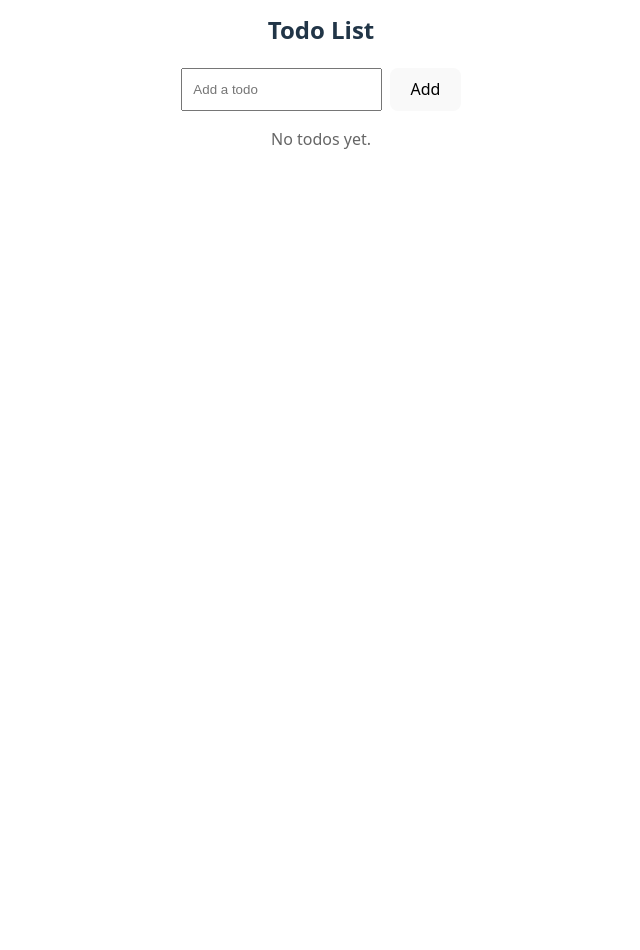
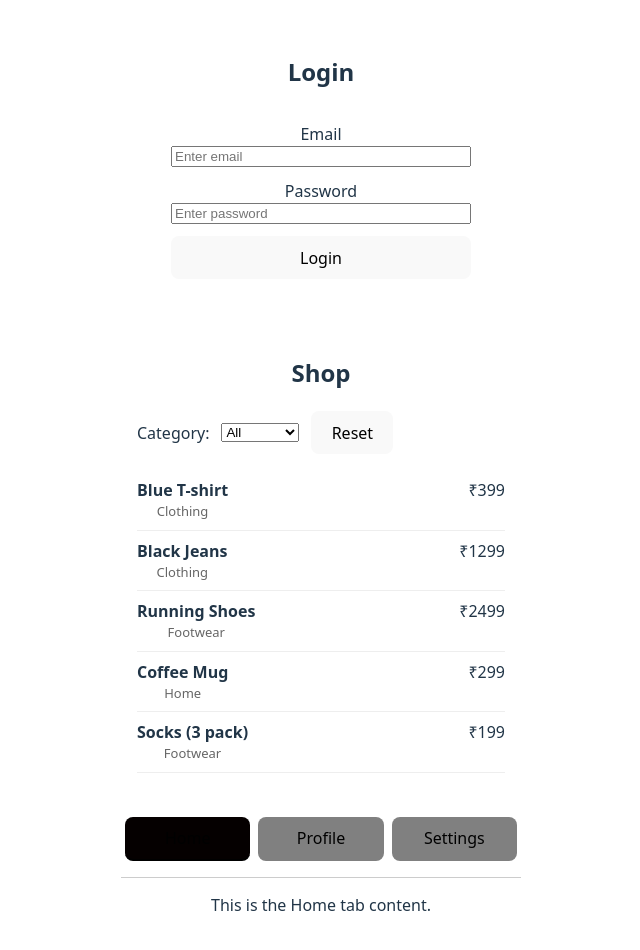
Before and after one commit to Prathm7/react-practice-problems, a React (Vite) app in the folder react-practice/: page / in a window 1280 px wide. Shown: the part 380-1330 px from the top of the page, without its empty margins (319-959 px from the left). Before the commit the page ends 800 px from the top, so only its background shows below. Built offline with nearby package versions, Linux system fonts and the light colour scheme.

Commit message:
feat: add P03 Controlled Form, P04 Parent Child Lifting and P05 Tabs Component

```diff
--- a/react-practice/src/App.jsx
+++ b/react-practice/src/App.jsx
@@ -4,6 +4,10 @@ import viteLogo from "/vite.svg";
 import "./App.css";
 import Counter from "./problems/P01-basic-counter/BasicCounter";
 import TodoList from "./problems/P02-todo-list/TodoList";
+import LoginForm from "./problems/P03-controlled-form-input/ControlledForm";
+import Shop from "./problems/P04–parent-child-lifting-state/Shop";
+import Tabs from "./problems/P05-tabs-component/Tabs";
+import Tab from "./problems/P05-tabs-component/Tab";
 
 function App() {
   const [count, setCount] = useState(0);
@@ -12,6 +16,13 @@ function App() {
     <>
       <Counter />
       <TodoList />
+      <LoginForm />
+      <Shop />
+      <Tabs>
+        <Tab label="Home">This is the Home tab content.</Tab>
+        <Tab label="Profile">Here is your Profile content.</Tab>
+        <Tab label="Settings">Settings content displayed here.</Tab>
+      </Tabs>
     </>
   );
 }
--- /dev/null
+++ b/react-practice/src/problems/P03-controlled-form-input/ControlledForm.jsx
@@ -0,0 +1,68 @@
+import React, { useState } from "react";
+
+const LoginForm = () => {
+  const [email, setEmail] = useState("");
+  const [password, setPassword] = useState("");
+  const [errors, setErrors] = useState({});
+
+  const handleSubmit = (e) => {
+    e.preventDefault();
+
+    const newErrors = {};
+
+    if (!email.trim()) newErrors.email = "Email is required";
+    if (!password.trim()) newErrors.password = "Password is required";
+
+    setErrors(newErrors);
+
+    if (Object.keys(newErrors).length > 0) return;
+
+    console.log("Submitted Values:", { email, password });
+
+    setEmail("");
+    setPassword("");
+  };
+
+  return (
+    <form
+      onSubmit={handleSubmit}
+      style={{
+        width: 300,
+        margin: "40px auto",
+        display: "flex",
+        flexDirection: "column",
+        gap: 12,
+      }}
+    >
+      <h2>Login</h2>
+
+      <div style={{ display: "flex", flexDirection: "column" }}>
+        <label>Email</label>
+        <input
+          type="email"
+          value={email}
+          placeholder="Enter email"
+          onChange={(e) => setEmail(e.target.value)}
+        />
+        {errors.email && <small style={{ color: "red" }}>{errors.email}</small>}
+      </div>
+
+      <div style={{ display: "flex", flexDirection: "column" }}>
+        <label>Password</label>
+        <input
+          type="password"
+          value={password}
+          placeholder="Enter password"
+          onChange={(e) => setPassword(e.target.value)}
+        />
+        {errors.password && (
+          <small style={{ color: "red" }}>{errors.password}</small>
+        )}
+      </div>
+
+      <button type="submit">Login</button>
+    </form>
+  );
+};
+
+export default LoginForm;
--- /dev/null
+++ b/react-practice/src/problems/P04–parent-child-lifting-state/FilterPanel.jsx
@@ -0,0 +1,35 @@
+import React from "react";
+
+export default function FilterPanel({
+  categories = [],
+  value = "All",
+  onChange,
+}) {
+
+    return (
+    <div
+      style={{
+        marginBottom: 16,
+        display: "flex",
+        alignItems: "center",
+        gap: 12,
+      }}
+    >
+      <label htmlFor="category-select">Category:</label>
+
+      <select
+        id="category-select"
+        value={value}
+        onChange={(e) => onChange && onChange(e.target.value)}
+      >
+        {categories.map((cat) => (
+          <option key={cat} value={cat}>
+            {cat}
+          </option>
+        ))}
+      </select>
+
+      <button onClick={() => onChange && onChange("All")}>Reset</button>
+    </div>
+  );
+}
--- /dev/null
+++ b/react-practice/src/problems/P04–parent-child-lifting-state/ProductList.jsx
@@ -0,0 +1,32 @@
+import React from "react";
+
+export default function ProductList({ products = [] }) {
+  if (!products.length) {
+    return <p style={{ color: "#666" }}>No products found.</p>;
+  }
+
+  return (
+    <ul style={{ listStyle: "none", padding: 0, margin: 0 }}>
+      {products.map((p) => (
+        <li
+          key={p.id}
+          style={{ padding: "8px 0", borderBottom: "1px solid #eee" }}
+        >
+          <div
+            style={{
+              display: "flex",
+              justifyContent: "space-between",
+              gap: 12,
+            }}
+          >
+            <div>
+              <strong>{p.name}</strong>
+              <div style={{ fontSize: 13, color: "#666" }}>{p.category}</div>
+            </div>
+            <div>₹{p.price}</div>
+          </div>
+        </li>
+      ))}
+    </ul>
+  );
+}
--- /dev/null
+++ b/react-practice/src/problems/P04–parent-child-lifting-state/Shop.jsx
@@ -0,0 +1,39 @@
+import React, { useMemo, useState } from "react";
+import FilterPanel from "./FilterPanel";
+import ProductList from "./ProductList";
+
+const PRODUCTS = [
+  { id: 1, name: "Blue T-shirt", category: "Clothing", price: 399 },
+  { id: 2, name: "Black Jeans", category: "Clothing", price: 1299 },
+  { id: 3, name: "Running Shoes", category: "Footwear", price: 2499 },
+  { id: 4, name: "Coffee Mug", category: "Home", price: 299 },
+  { id: 5, name: "Socks (3 pack)", category: "Footwear", price: 199 },
+];
+
+export default function Shop() {
+  const [selectedCategory, setSelectedCategory] = useState("All");
+
+  const categories = useMemo(() => {
+    const set = new Set(PRODUCTS.map((p) => p.category));
+    return ["All", ...Array.from(set)];
+  }, []);
+
+  const filtered = useMemo(() => {
+    if (selectedCategory === "All") return PRODUCTS;
+    return PRODUCTS.filter((p) => p.category === selectedCategory);
+  }, [selectedCategory]);
+
+  return (
+    <div style={{ maxWidth: 800, margin: "24px auto", padding: 16 }}>
+      <h2>Shop</h2>
+
+      <FilterPanel
+        categories={categories}
+        value={selectedCategory}
+        onChange={(cat) => setSelectedCategory(cat)}
+      />
+
+      <ProductList products={filtered} />
+    </div>
+  );
+}
--- /dev/null
+++ b/react-practice/src/problems/P05-tabs-component/Tab.jsx
@@ -0,0 +1,3 @@
+export default function Tab({ children }) {
+  return <div>{children}</div>;
+}
--- /dev/null
+++ b/react-practice/src/problems/P05-tabs-component/Tabs.jsx
@@ -0,0 +1,40 @@
+import React, { useState } from "react";
+
+export default function Tabs({ children }) {
+  const [activeIndex, setActiveIndex] = useState(0);
+
+  return (
+    <div style={{ width: 400, margin: "20px auto" }}>
+      <div
+        style={{
+          display: "flex",
+          borderBottom: "1px solid #ccc",
+          paddingBottom: "12px",
+        }}
+      >
+        {children.map((child, index) => (
+          <button
+            key={index}
+            onClick={() => setActiveIndex(index)}
+            style={{
+              flex: 1,
+              padding: "10px",
+              cursor: "pointer",
+              background: activeIndex === index ? "#050000ff" : "grey",
+              border: "none",
+              borderBottom:
+                activeIndex === index
+                  ? "2px solid black"
+                  : "2px solid transparent",
+              margin: "4px",
+            }}
+          >
+            {child.props.label}
+          </button>
+        ))}
+      </div>
+
+      <div style={{ padding: "15px" }}>{children[activeIndex]}</div>
+    </div>
+  );
+}
```
